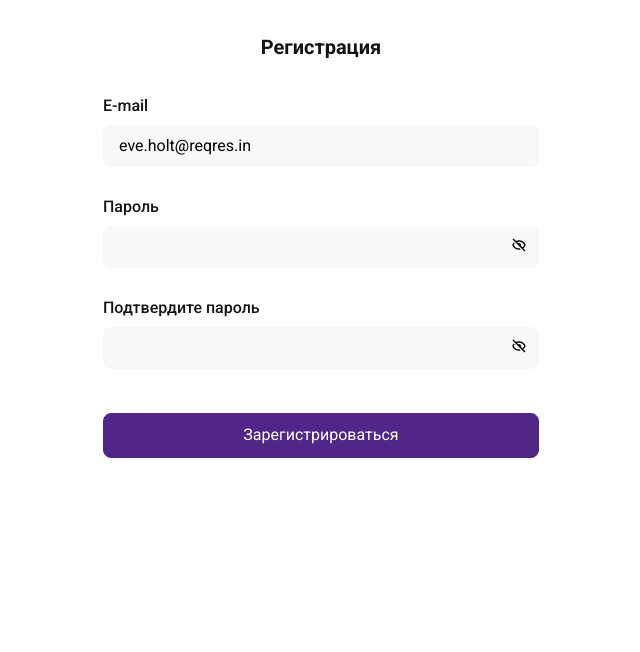
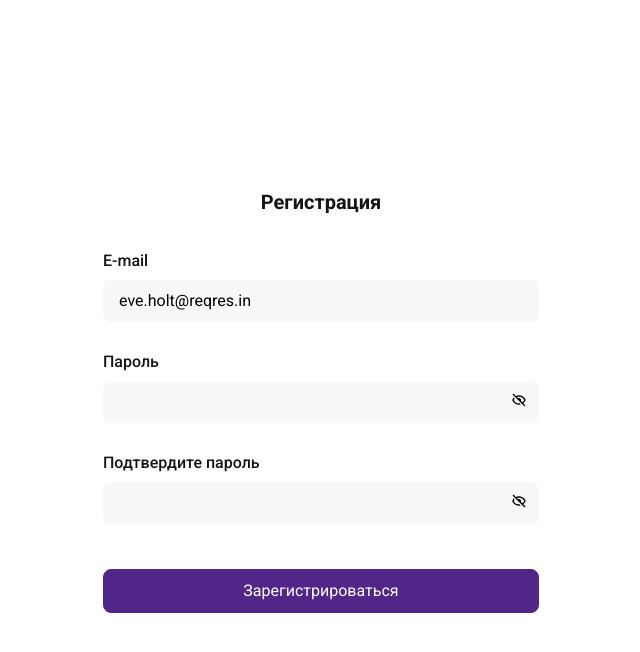
Before and after one commit to sergykt/antipoff-group-test-task, a React (Vite) app: page /sign-up in a window 1280 px wide. Shown: the top 652 px of the page, without its empty margins (319-959 px from the left). Built offline with nearby package versions, Linux system fonts and the light colour scheme.

Commit message:
fix: sign up page styles

```diff
--- a/src/pages/SignUpPage/ui/SignUpPage.module.scss
+++ b/src/pages/SignUpPage/ui/SignUpPage.module.scss
@@ -1,3 +1,8 @@
 .container {
+  min-height: 100vh;
   height: 100%;
+  display: flex;
+  flex-direction: column;
+  justify-content: center;
+  align-items: center;
 }
```
